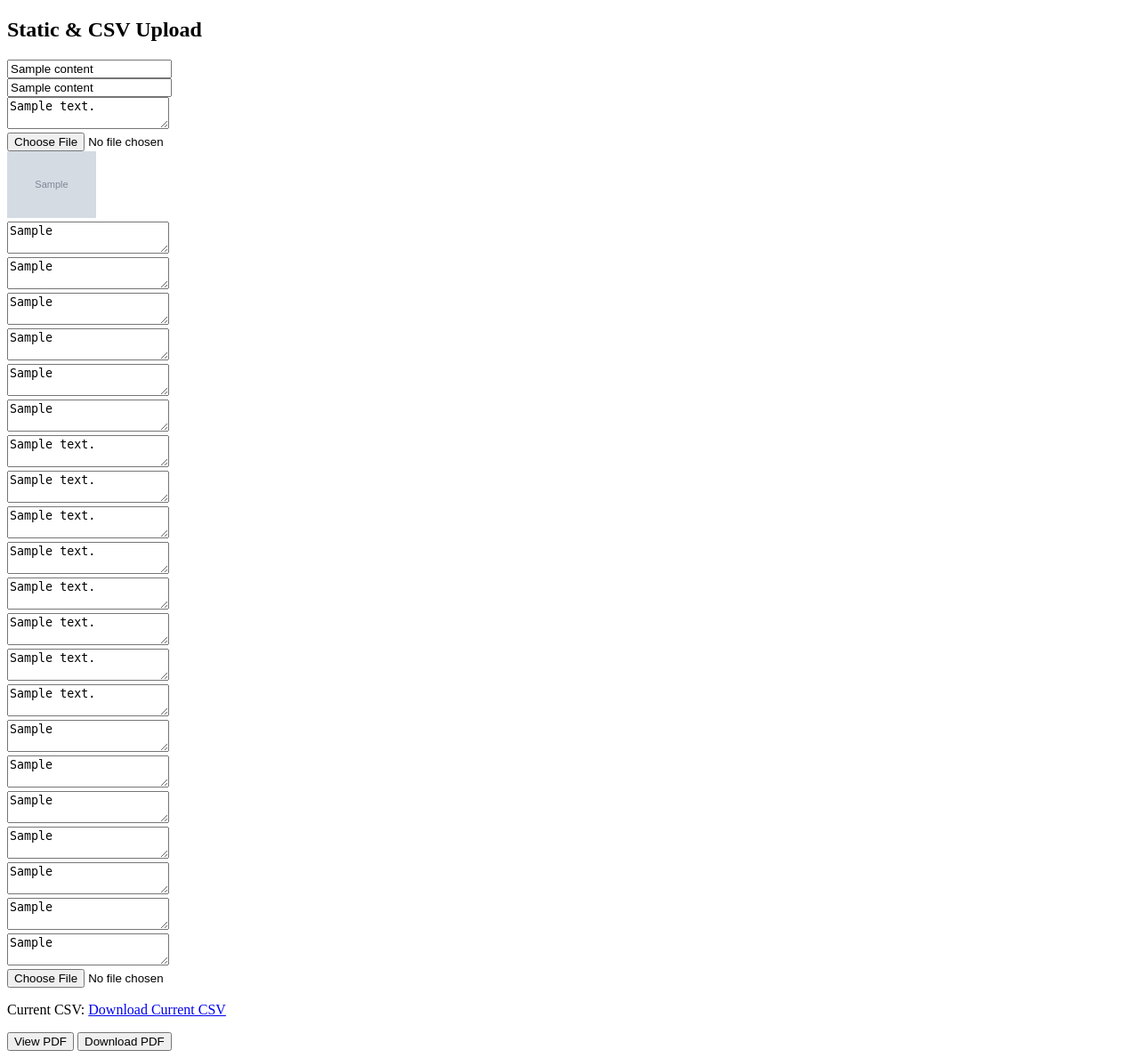
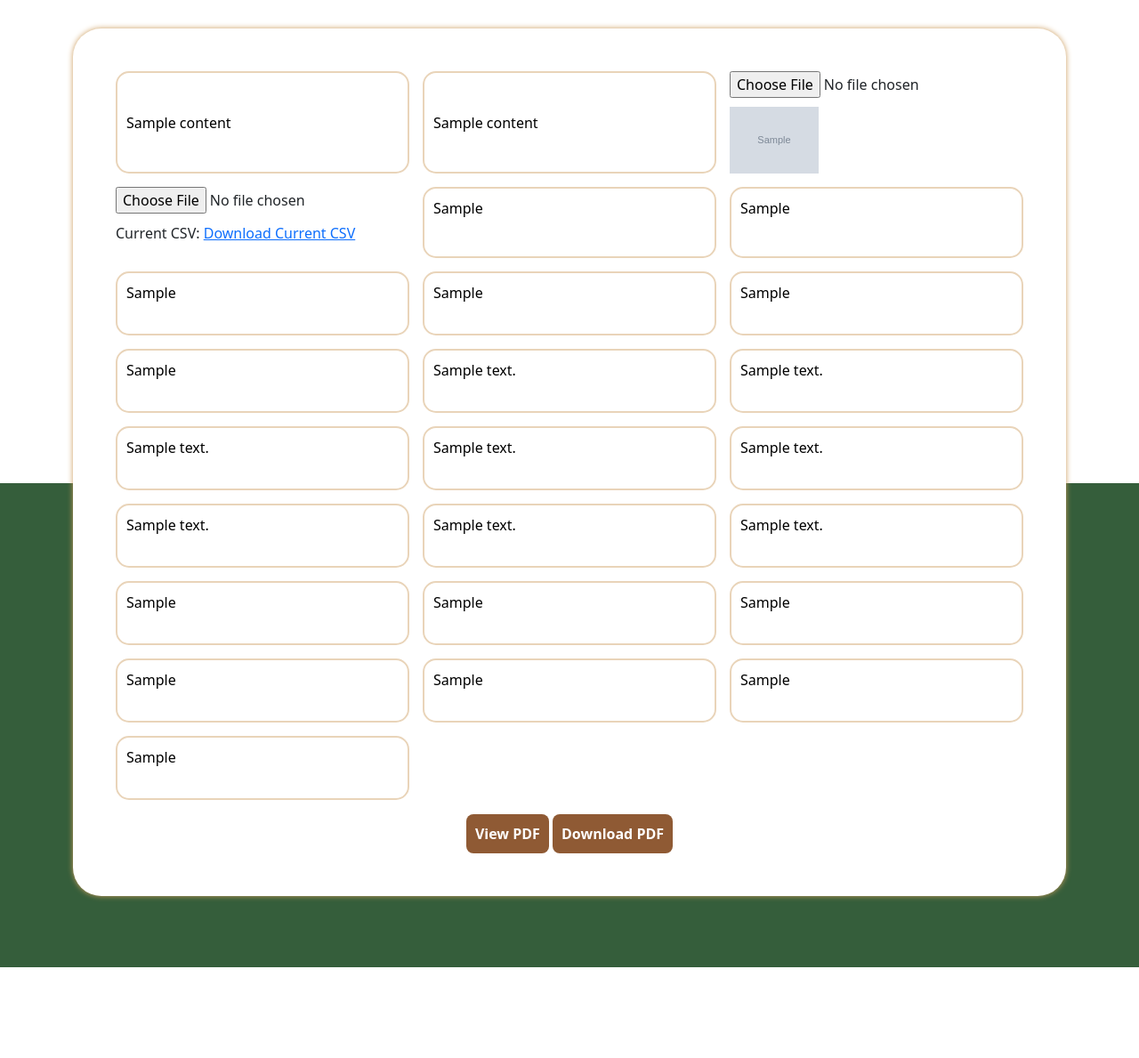
Before and after one commit to liequinedev/liequine-generate-pdf, a PHP site: page / in a window 1280 px wide. Shown: the whole page at 89% size. After the commit the page ends 1087 px from the top, so only its background shows below. Run offline with PHP 8.4, Linux system fonts and the light colour scheme; tables that the repository leaves empty or names only in its code hold one stand-in row (values such as "Sample post"); grey boxes marked "Sample" are stand-in pictures.

Commit message:
UI Updated

```diff
--- /dev/null
+++ b/index.css
@@ -0,0 +1,54 @@
+.form-field-div{
+    display: grid;
+    grid-template-columns: repeat(auto-fit, minmax(300px, 1fr));
+    gap: 15px;
+}
+body{
+    background-image: linear-gradient(transparent 50%, #355e3b 50%);
+}
+#pdfForm{
+    margin-top: 2rem;
+    background-color: white;
+    padding: 3rem;
+    border-radius: 2rem;
+    margin-bottom: 5rem;
+    box-shadow: 0 0 6px 0px #cc9c5c;
+}
+#pdfForm input, #pdfForm textarea{
+    border-radius: 15px;
+    padding: 10px;
+    border: 2px solid #e9d4b9;
+}
+input[type="file"]{
+    border: unset !important;
+    padding: 0 !important;
+    border-radius: unset !important;
+    margin-bottom: 10px !important;
+}
+#pdfForm textarea{
+    resize: none;
+}
+#pdfForm input:focus-visible{
+    border-color: #c9841c;
+    outline: none;
+}
+#pdfForm textarea:focus-visible{
+    border-color: #c9841c;
+    outline: none;
+}
+.pdfform-btn{
+    width: fit-content;
+    margin: 0 auto;
+    margin-top: 1rem;
+}
+button[type="submit"]{
+    background-color: #8f5a34;
+    padding: 10px;
+    border: none;
+    border-radius: 8px;
+    color: white;
+    font-weight: 700;
+}
+button[type="submit"]:hover{
+    background-color: #bf7f51;
+}
--- a/index.php
+++ b/index.php
@@ -9,55 +9,70 @@ $static = $result->fetch_assoc();
 <html>
 <head>
     <title>PDF Generator</title>
+    <link href="https://cdn.jsdelivr.net/npm/bootstrap@5.3.7/dist/css/bootstrap.min.css" rel="stylesheet" integrity="sha384-LN+7fdVzj6u52u30Kp6M/trliBMCMKTyK833zpbD+pXdCLuTusPj697FH4R/5mcr" crossorigin="anonymous">
+    <link rel="stylesheet" href="index.css">
 </head>
 <body>
-    <h2>Static & CSV Upload</h2>
+    <!-- <h2>Static & CSV Upload</h2> -->
+    <div class="container">
         <form id="pdfForm" action="view.php" method="POST" enctype="multipart/form-data">
-        <input type="text" name="heading" placeholder="Heading" value="<?= htmlspecialchars($static['heading'] ?? '') ?>"><br>
-        <input type="text" name="subheading" placeholder="Subheading" value="<?= htmlspecialchars($static['subheading'] ?? '') ?>"><br>
-        <textarea name="address" readonly><?= htmlspecialchars($static['address'] ?? 'Smithtown, NY') ?></textarea><br>
-        <input type="file" name="image" accept="image/*"><br>
+            <div class="form-field-div">
+                <input type="text" name="heading" placeholder="Heading" value="<?= htmlspecialchars($static['heading'] ?? '') ?>">
+                <input type="text" name="subheading" placeholder="Subheading" value="<?= htmlspecialchars($static['subheading'] ?? '') ?>">
+                <textarea name="address" readonly hidden><?= htmlspecialchars($static['address'] ?? 'Smithtown, NY') ?></textarea>
+                <div>
+                    <input type="file" name="image" accept="image/*">
 
                     <?php if (!empty($static['image_path'])): ?>
-            <img src="<?= htmlspecialchars($static['image_path']) ?>" alt="Current Image" width="100"><br>
+                        <img src="<?= htmlspecialchars($static['image_path']) ?>" alt="Current Image" width="100">
                     <?php endif; ?>
+                </div>
 
-        <textarea name="from_us_to_you_cnt1" placeholder="From us to you content1"><?= htmlspecialchars($static['from_us_to_you_cnt1'] ?? '') ?></textarea><br>
-        <textarea name="from_us_to_you_cnt2" placeholder="From us to you content"><?= htmlspecialchars($static['from_us_to_you_cnt2'] ?? '') ?></textarea><br>
-        <textarea name="from_us_to_you_cnt3" placeholder="From us to you content"><?= htmlspecialchars($static['from_us_to_you_cnt3'] ?? '') ?></textarea><br>
-        <textarea name="from_us_to_you_cnt4" placeholder="From us to you content"><?= htmlspecialchars($static['from_us_to_you_cnt4'] ?? '') ?></textarea><br>
-        <textarea name="from_us_to_you_cnt5" placeholder="From us to you content"><?= htmlspecialchars($static['from_us_to_you_cnt5'] ?? '') ?></textarea><br>
-        <textarea name="from_us_to_you_cnt6" placeholder="From us to you content"><?= htmlspecialchars($static['from_us_to_you_cnt6'] ?? '') ?></textarea><br>
-
-        <textarea name="prop_address_cnt1" placeholder="Property Address content"><?= htmlspecialchars($static['prop_address_cnt1'] ?? '') ?></textarea><br>
-        <textarea name="prop_address_cnt2" placeholder="Property Address content"><?= htmlspecialchars($static['prop_address_cnt2'] ?? '') ?></textarea><br>
-        <textarea name="prop_address_cnt3" placeholder="Property Address content"><?= htmlspecialchars($static['prop_address_cnt3'] ?? '') ?></textarea><br>
-        <textarea name="prop_address_cnt4" placeholder="Property Address content"><?= htmlspecialchars($static['prop_address_cnt4'] ?? '') ?></textarea><br>
-        <textarea name="prop_address_cnt5" placeholder="Property Address content"><?= htmlspecialchars($static['prop_address_cnt5'] ?? '') ?></textarea><br>
-        <textarea name="prop_address_cnt6" placeholder="Property Address content"><?= htmlspecialchars($static['prop_address_cnt6'] ?? '') ?></textarea><br>
-        <textarea name="prop_address_cnt7" placeholder="Property Address content"><?= htmlspecialchars($static['prop_address_cnt7'] ?? '') ?></textarea><br>
-        <textarea name="prop_address_cnt8" placeholder="Property Address content"><?= htmlspecialchars($static['prop_address_cnt8'] ?? '') ?></textarea><br>
-
-        <textarea name="in_addition_cnt1" placeholder="In Addition content"><?= htmlspecialchars($static['in_addition_cnt1'] ?? '') ?></textarea><br>
-        <textarea name="in_addition_cnt2" placeholder="In Addition content"><?= htmlspecialchars($static['in_addition_cnt2'] ?? '') ?></textarea><br>
-        <textarea name="in_addition_cnt3" placeholder="In Addition content"><?= htmlspecialchars($static['in_addition_cnt3'] ?? '') ?></textarea><br>
-        <textarea name="in_addition_cnt4" placeholder="In Addition content"><?= htmlspecialchars($static['in_addition_cnt4'] ?? '') ?></textarea><br>
-        <textarea name="in_addition_cnt5" placeholder="In Addition content"><?= htmlspecialchars($static['in_addition_cnt5'] ?? '') ?></textarea><br>
-        <textarea name="in_addition_cnt6" placeholder="In Addition content"><?= htmlspecialchars($static['in_addition_cnt6'] ?? '') ?></textarea><br>
-
-        <textarea name="footer_cnt" placeholder="Footer Content"><?= htmlspecialchars($static['footer_cnt'] ?? '') ?></textarea><br>
-
-
-        <input type="file" name="csv" accept=".csv"><br>
+                <div>
+                    <input type="file" name="csv" accept=".csv">
 
                     <?php if (!empty($static['csv_path'])): ?>
                         <p>Current CSV: <a href="<?= htmlspecialchars($static['csv_path']) ?>" target="_blank">Download Current CSV</a></p>
                     <?php endif; ?>
+                </div>
+
+                <textarea name="from_us_to_you_cnt1" placeholder="From us to you content1"><?= htmlspecialchars($static['from_us_to_you_cnt1'] ?? '') ?></textarea>
+                <textarea name="from_us_to_you_cnt2" placeholder="From us to you content"><?= htmlspecialchars($static['from_us_to_you_cnt2'] ?? '') ?></textarea>
+                <textarea name="from_us_to_you_cnt3" placeholder="From us to you content"><?= htmlspecialchars($static['from_us_to_you_cnt3'] ?? '') ?></textarea>
+                <textarea name="from_us_to_you_cnt4" placeholder="From us to you content"><?= htmlspecialchars($static['from_us_to_you_cnt4'] ?? '') ?></textarea>
+                <textarea name="from_us_to_you_cnt5" placeholder="From us to you content"><?= htmlspecialchars($static['from_us_to_you_cnt5'] ?? '') ?></textarea>
+                <textarea name="from_us_to_you_cnt6" placeholder="From us to you content"><?= htmlspecialchars($static['from_us_to_you_cnt6'] ?? '') ?></textarea>
+
+                <textarea name="prop_address_cnt1" placeholder="Property Address content"><?= htmlspecialchars($static['prop_address_cnt1'] ?? '') ?></textarea>
+                <textarea name="prop_address_cnt2" placeholder="Property Address content"><?= htmlspecialchars($static['prop_address_cnt2'] ?? '') ?></textarea>
+                <textarea name="prop_address_cnt3" placeholder="Property Address content"><?= htmlspecialchars($static['prop_address_cnt3'] ?? '') ?></textarea>
+                <textarea name="prop_address_cnt4" placeholder="Property Address content"><?= htmlspecialchars($static['prop_address_cnt4'] ?? '') ?></textarea>
+                <textarea name="prop_address_cnt5" placeholder="Property Address content"><?= htmlspecialchars($static['prop_address_cnt5'] ?? '') ?></textarea>
+                <textarea name="prop_address_cnt6" placeholder="Property Address content"><?= htmlspecialchars($static['prop_address_cnt6'] ?? '') ?></textarea>
+                <textarea name="prop_address_cnt7" placeholder="Property Address content"><?= htmlspecialchars($static['prop_address_cnt7'] ?? '') ?></textarea>
+                <textarea name="prop_address_cnt8" placeholder="Property Address content"><?= htmlspecialchars($static['prop_address_cnt8'] ?? '') ?></textarea>
+
+                <textarea name="in_addition_cnt1" placeholder="In Addition content"><?= htmlspecialchars($static['in_addition_cnt1'] ?? '') ?></textarea>
+                <textarea name="in_addition_cnt2" placeholder="In Addition content"><?= htmlspecialchars($static['in_addition_cnt2'] ?? '') ?></textarea>
+                <textarea name="in_addition_cnt3" placeholder="In Addition content"><?= htmlspecialchars($static['in_addition_cnt3'] ?? '') ?></textarea>
+                <textarea name="in_addition_cnt4" placeholder="In Addition content"><?= htmlspecialchars($static['in_addition_cnt4'] ?? '') ?></textarea>
+                <textarea name="in_addition_cnt5" placeholder="In Addition content"><?= htmlspecialchars($static['in_addition_cnt5'] ?? '') ?></textarea>
+                <textarea name="in_addition_cnt6" placeholder="In Addition content"><?= htmlspecialchars($static['in_addition_cnt6'] ?? '') ?></textarea>
+
+                <textarea name="footer_cnt" placeholder="Footer Content"><?= htmlspecialchars($static['footer_cnt'] ?? '') ?></textarea>
+
+            </div>
+
+
 
 
             <!-- Buttons always enabled -->
+            <div class="pdfform-btn">
                 <button type="submit" name="action" value="view">View PDF</button>
                 <button type="submit" name="action" value="download">Download PDF</button>
+            </div>
         </form>
+    </div>
+    <script src="https://cdn.jsdelivr.net/npm/bootstrap@5.3.7/dist/js/bootstrap.bundle.min.js" integrity="sha384-ndDqU0Gzau9qJ1lfW4pNLlhNTkCfHzAVBReH9diLvGRem5+R9g2FzA8ZGN954O5Q" crossorigin="anonymous"></script>
 </body>
 </html>
```
Also changed, not shown: check.html (added, +24 -0 lines), link.html (added, +12 -0 lines), template.html (+20 -0 lines). Lines whose indentation alone changed are shown as unchanged.
